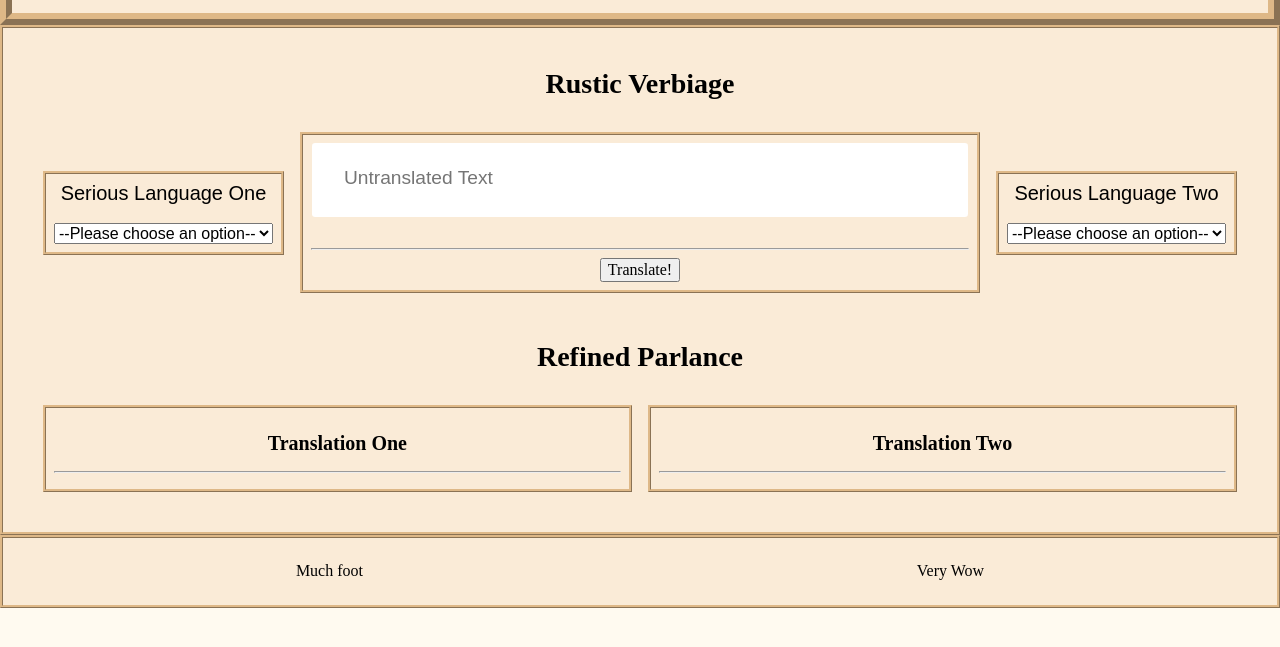
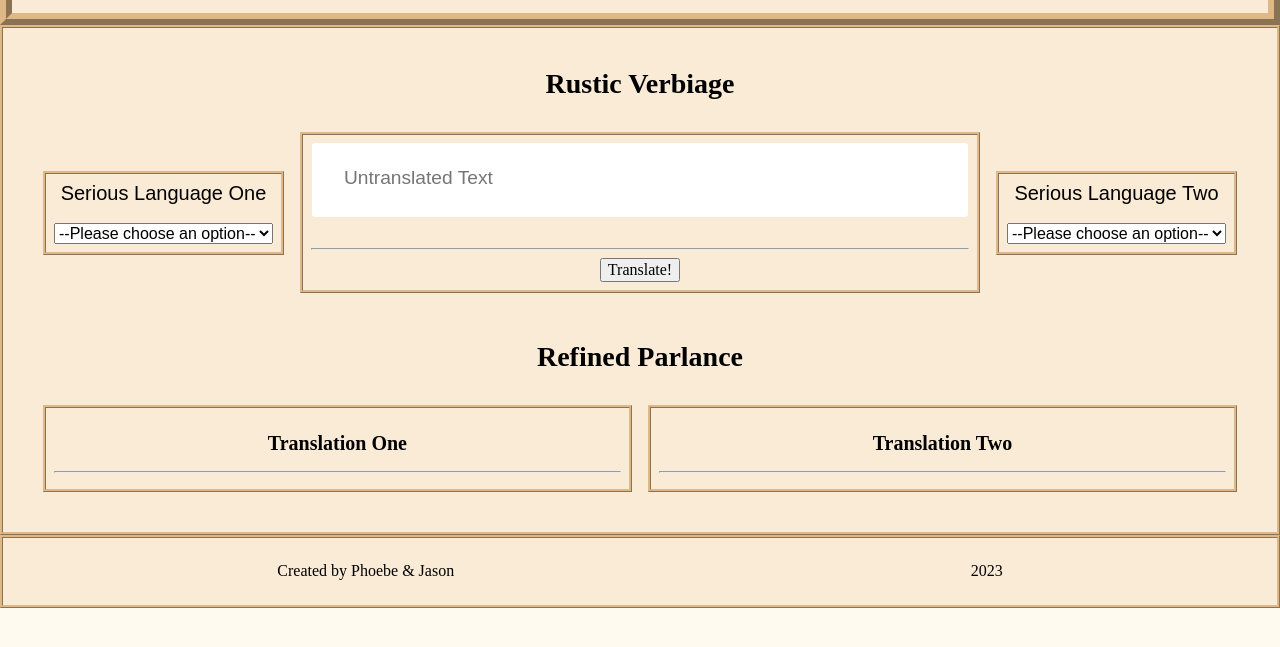
Before and after one commit to FAC29A/seriousTranslationTool, a plain HTML site: page index.html in a window 1280 px wide. Shown: the part 105-752 px from the top of the page. Drawn offline with Linux system fonts and the light colour scheme; a web font is replaced by a local one.

Commit message:
populate footer

```diff
--- a/index.html
+++ b/index.html
@@ -90,9 +90,9 @@
     </main>
 
     <footer class="parent borderFrame">
-        <p class="childDull alignCenter">Much foot</p>
+        <p class="childDull alignCenter">Created by Phoebe & Jason</p>
 
-        <p class="childDull alignCenter">Very Wow</p>
+        <p class="childDull alignCenter">2023</p>
     </footer>
 </body>
 </html>
```
